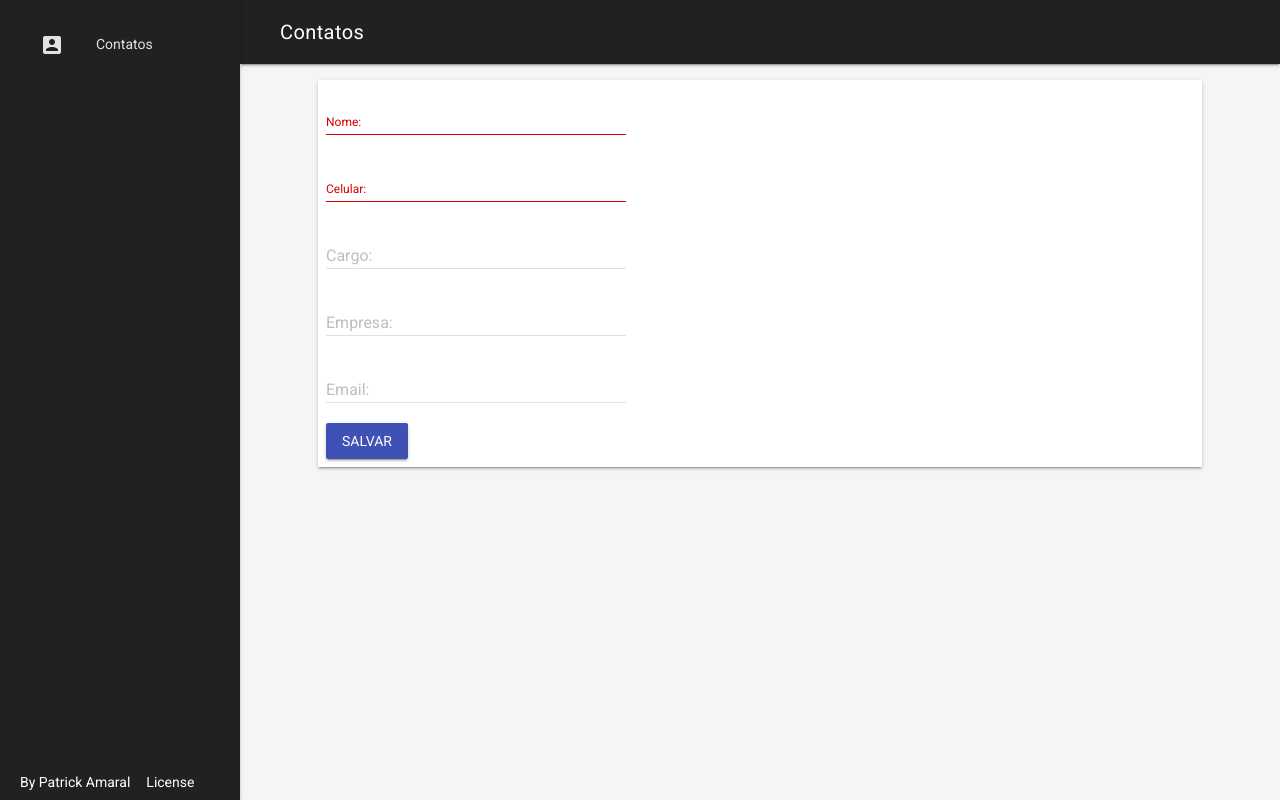
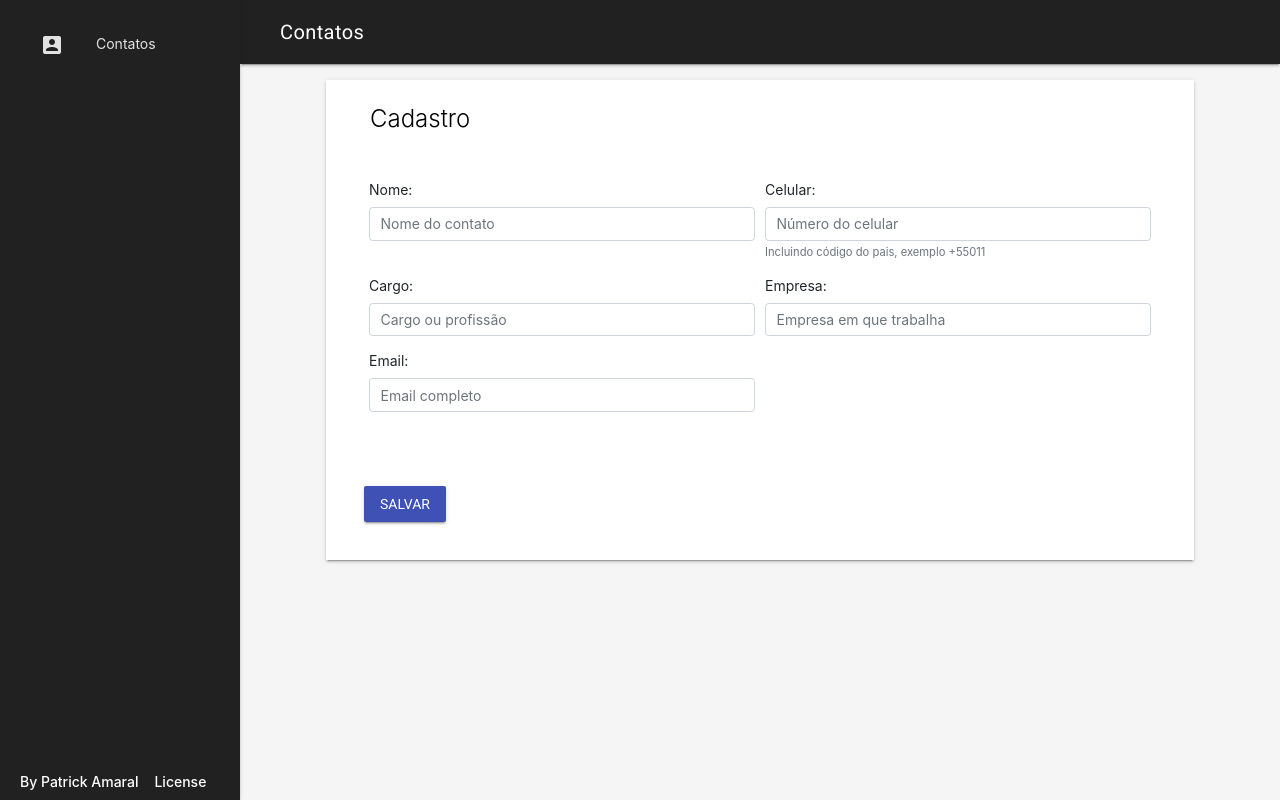
Before and after one commit to Phomint/EngTest, a Django app: page /create/ in a window 1280 px wide. Run offline with Django 3.2, Linux system fonts and the light colour scheme; some libraries are stand-ins or nearby versions.

Commit message:
Concluído template de criação de contato.

```diff
--- a/website/case/forms.py
+++ b/website/case/forms.py
@@ -2,6 +2,20 @@ from django import forms
 from .models import Contato
 
 class ContatoModelForm(forms.ModelForm):
+    nome = forms.CharField(widget=forms.TextInput(
+            attrs={'placeholder': 'Nome do contato'}))
+
+    celular = forms.CharField(help_text='Incluindo código do pais, exemplo +55011',  widget=forms.TextInput(
+            attrs={'placeholder': 'Número do celular'}))
+
+    cargo = forms.CharField(widget=forms.TextInput(
+            attrs={'placeholder': 'Cargo ou profissão'}))
+
+    empresa = forms.CharField(widget=forms.TextInput(
+            attrs={'placeholder': 'Empresa em que trabalha'}))
+
+    email = forms.CharField(widget=forms.TextInput(
+            attrs={'placeholder': 'Email completo'}))
 
     class Meta:
         model = Contato
@@ -13,4 +27,4 @@ class ContatoModelForm(forms.ModelForm):
         email = cleaned_data.get('email')
         celular = cleaned_data.get('celular')
         if not nome and not email:
-            raise forms.ValidationError('You have to write something!')
+            raise forms.ValidationError('Ops preencha os campos obrigatórios!')
--- a/website/case/models.py
+++ b/website/case/models.py
@@ -1,9 +1,10 @@
 from django.db import models
 from django.urls import reverse
+from phonenumber_field.modelfields import PhoneNumberField
 
 class Contato(models.Model):
     nome = models.CharField(max_length = 120, verbose_name='Nome')
-    celular = models.IntegerField(verbose_name='Celular')
+    celular = PhoneNumberField(verbose_name='Celular')
     cargo = models.CharField(max_length = 120, verbose_name='Cargo', blank='True')
     empresa = models.CharField(max_length = 50, verbose_name='Empresa', blank='True')
     email = models.EmailField(max_length = 120, verbose_name='Email', blank='True')
--- a/website/case/templates/contato/contato_create.html
+++ b/website/case/templates/contato/contato_create.html
@@ -2,26 +2,64 @@
 {% load widget_tweaks %}
 
 {% block content %}
+<link rel="stylesheet" href="https://stackpath.bootstrapcdn.com/bootstrap/4.1.3/css/bootstrap.min.css" integrity="sha384-MCw98/SFnGE8fJT3GXwEOngsV7Zt27NXFoaoApmYm81iuXoPkFOJwJ8ERdknLPMO" crossorigin="anonymous">
+<style>
+.form-row{
+  margin: 30px;
+}
+.mdl-button{
+  margin: 30px;
+}
+.mdl-card__title-text{
+  margin-left: 20px;
+}
+</style>
+<form method="post" novalidate>
+  {% csrf_token %}
 
-<form method='POST' action='' enctype='multipart/form-data' novalidate>{% csrf_token %}
+  <div class="mdl-card__title">
+      <h2 class="mdl-card__title-text">Cadastro</h2>
 
+  </div>
   {% for hidden_field in form.hidden_fields %}
-  {{ hidden_field.errors }}
-  {{ hidden_field }}
+    {{ hidden_field }}
   {% endfor %}
 
+  {% if form.non_field_errors %}
+    <div class="alert alert-danger" role="alert">
+      {% for error in form.non_field_errors %}
+        {{ error }}
+      {% endfor %}
+    </div>
+  {% endif %}
+<div class="form-row">
   {% for field in form.visible_fields %}
-<div class="form-group">
-  <div class="mdl-textfield mdl-js-textfield mdl-textfield--floating-label">
-    <label class="mdl-textfield__label" >{{ field.label_tag }}</label>
-    {% render_field field class="mdl-textfield__input" %}
+    <div class="form-group col-md-6">
+      {{ field.label_tag }}
 
-  </div>
+      {% if form.is_bound %}
+        {% if field.errors %}
+          {% render_field field class="form-control is-invalid" %}
+          {% for error in field.errors %}
+            <div class="invalid-feedback">
+              {{ error }}
+            </div>
+          {% endfor %}
+        {% else %}
+          {% render_field field class="form-control is-valid" %}
+        {% endif %}
+      {% else %}
+        {% render_field field class="form-control" %}
+      {% endif %}
+
+      {% if field.help_text %}
+        <small class="form-text text-muted">{{ field.help_text }}</small>
+      {% endif %}
+    </div>
+  {% endfor %}
 </div>
-  {% endfor %}
-
-  <button class="mdl-button mdl-js-button mdl-button--raised mdl-button--colored">
-  Salvar
+<button class="mdl-button mdl-js-button mdl-button--raised mdl-button--colored">
+Salvar
 </button
 </form>
 
--- a/website/website/settings.py
+++ b/website/website/settings.py
@@ -40,8 +40,9 @@ INSTALLED_APPS = [
     'django.contrib.staticfiles',
     #Meus Apps
     'case',
-    #Widget Tweaks
+    #Terceiros
     'widget_tweaks',
+    'phonenumber_field',
 ]
 
 MIDDLEWARE = [
```
Also changed, not shown: website/case/migrations/0001_initial.py, website/case/migrations/0002_auto_20180907_2254.py (deleted).
